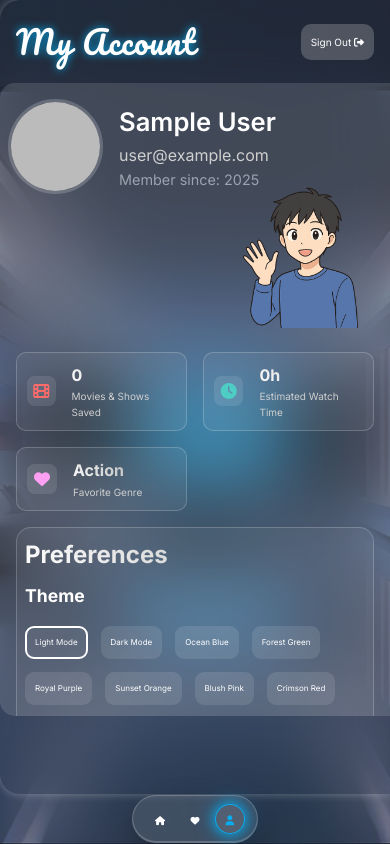
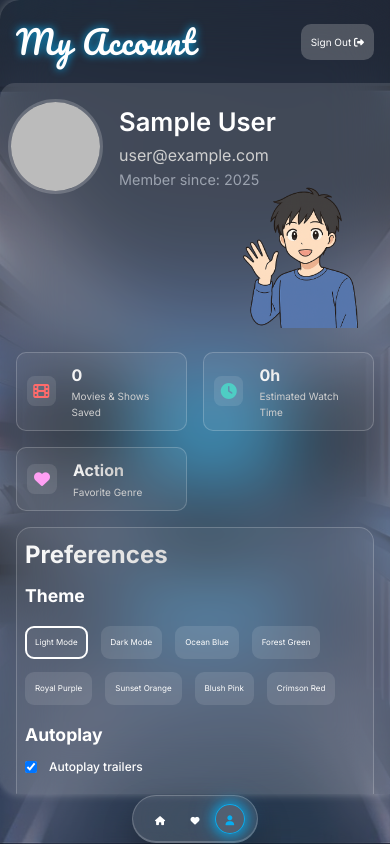
Before and after one commit to Robotinic17/Movie-Trailer-App, a React (Vite) app: page /account in a window 390 px wide. Built offline with nearby package versions, Linux system fonts and the light colour scheme; no server answers; the database is empty; sample sign-in values are in the browser's storage.

Commit message:
style: update height and padding for Account and Favourites components for improved layout

```diff
--- a/src/Pages/Account.css
+++ b/src/Pages/Account.css
@@ -1266,9 +1266,9 @@
   }
 
   .main-sec-2 {
-    height: 75%;
+    height: 100%;
     border-radius: 15px 0px 0px 15px;
-    padding: 0rem 0.5rem;
+    padding: 0rem 0.5rem 8rem 0.5rem;
   }
   .account-billboard {
     width: 100%;
--- a/src/Pages/Favourites.css
+++ b/src/Pages/Favourites.css
@@ -85,12 +85,8 @@
 
 @media (max-width: 500px) {
   .main-sec-1 {
-    height: 75%;
-    padding: 0rem 0.5rem;
-  }
-  .main-sec-1 {
-    height: 85%;
-    padding: 0rem 0.5rem;
-    border-radius: 0;
+    height: 100%;
+    border-radius: 15px 0px 0px 15px;
+    padding: 0rem 0.5rem 5rem 0.5rem;
   }
 }
--- a/src/components/Trending.css
+++ b/src/components/Trending.css
@@ -286,7 +286,7 @@
 }
 @media (max-width: 500px) {
   .loading-spin {
-    height: 63vh;
+    height: 20rem;
   }
 
   .trending {
```
